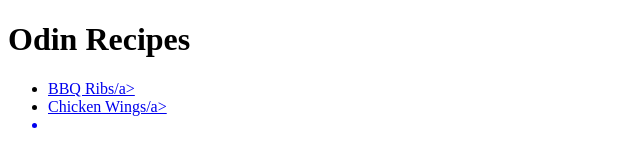
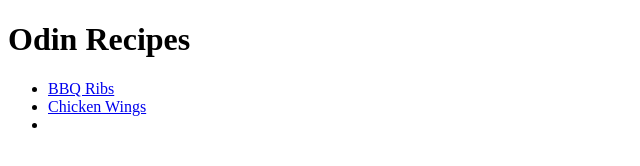
Before and after one commit to hellogabor/odin-recipes, a plain HTML site: page index.html in a window 1280 px wide. Shown: the full height of the page, 0-640 px from the left. Drawn offline with Linux system fonts and the light colour scheme.

Commit message:
Menu link fix

```diff
--- a/index.html
+++ b/index.html
@@ -9,8 +9,8 @@
 <body>
     <h1>Odin Recipes</h1>
     <ul>
-        <li><a href="recipes/ribs.html">BBQ Ribs/a></li>
-        <li><a href="recipes/wings.html">Chicken Wings/a></li>
+        <li><a href="recipes/ribs.html">BBQ Ribs</a></li>
+        <li><a href="recipes/wings.html">Chicken Wings</a></li>
         <li></li>
     </ul>
 </body>
```
